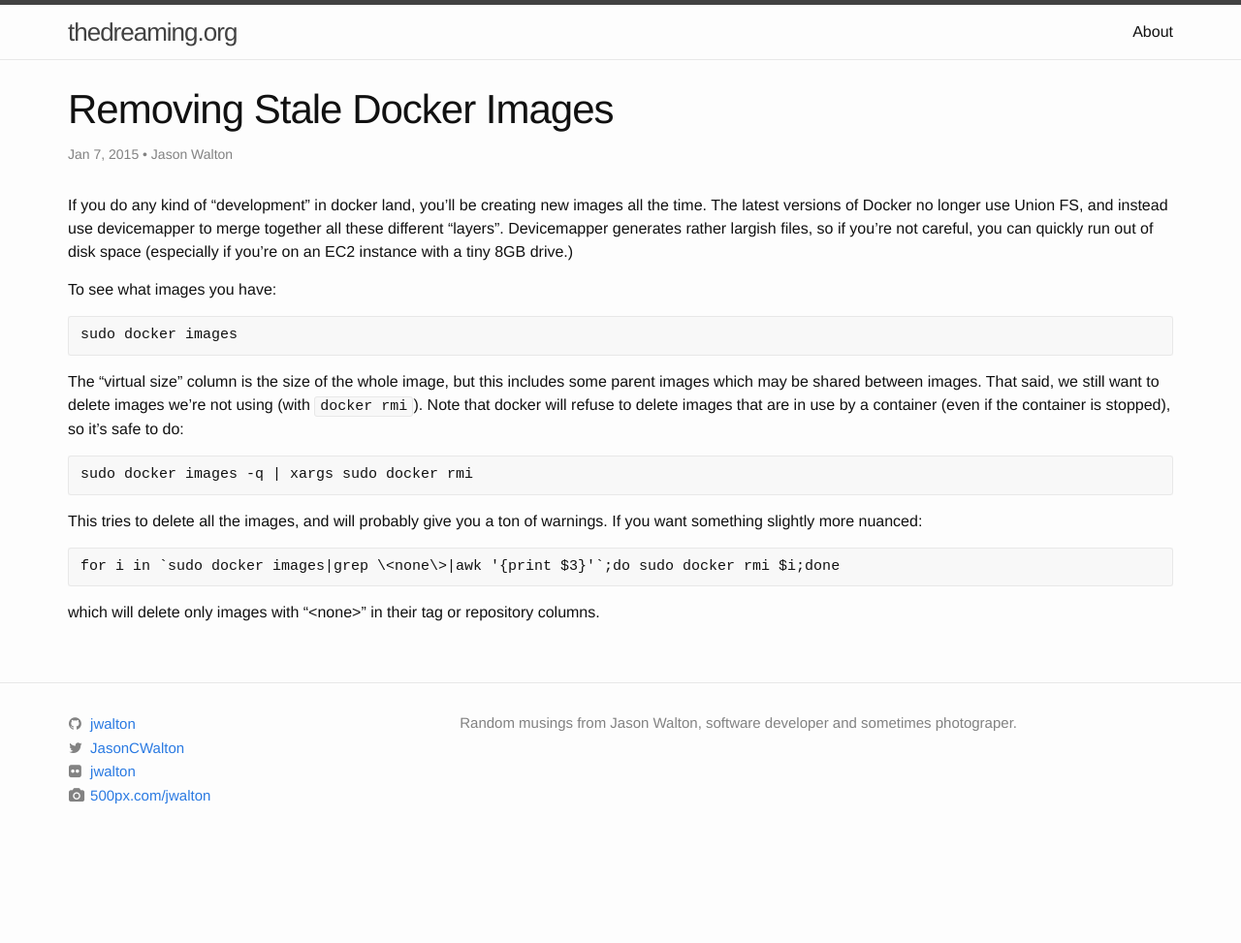
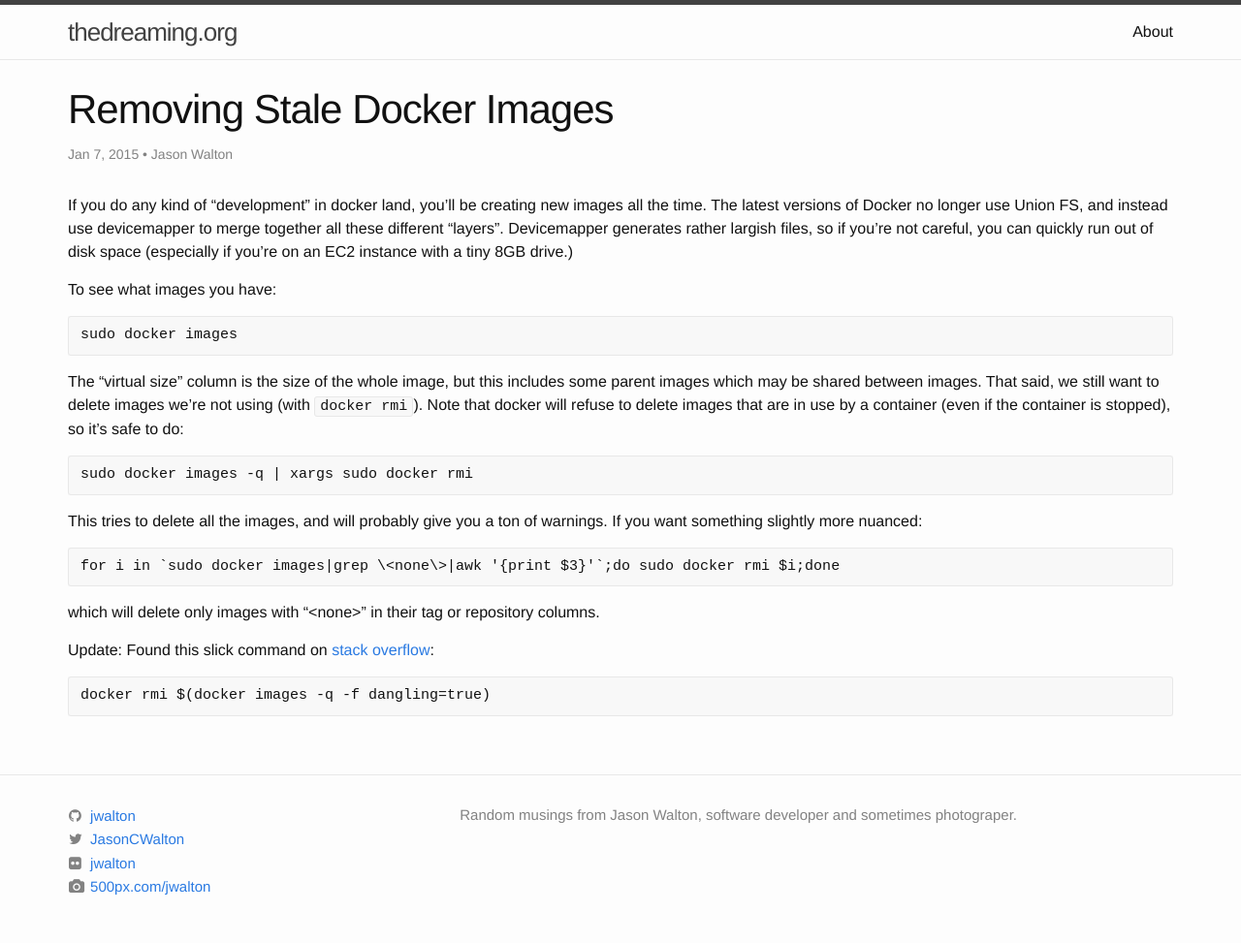
Before and after one commit to jwalton/thedreaming.org, a Jekyll site: the page built from _posts/2015-01-07-docker-disk-space.markdown, in a window 1280 px wide. Shown: the whole page at 97% size. Built offline with Jekyll 4.4.1, drawn with Linux system fonts in a browser that asks for light colours; comment, search, counter and statistics services are not loaded; before the commit the page ends 900 px from its top, so only the background shows below that.

Commit message:
Update _posts/2015-01-07-docker-disk-space.markdown

```diff
--- a/_posts/2015-01-07-docker-disk-space.markdown
+++ b/_posts/2015-01-07-docker-disk-space.markdown
@@ -19,3 +19,7 @@ This tries to delete all the images, and will probably give you a ton of warning
     for i in `sudo docker images|grep \<none\>|awk '{print $3}'`;do sudo docker rmi $i;done
 
 which will delete only images with "&lt;none&gt;" in their tag or repository columns.
+
+Update: Found this slick command on [stack overflow](http://stackoverflow.com/questions/28085067/docker-images-eats-up-lots-of-space?lq=1):
+
+    docker rmi $(docker images -q -f dangling=true)
```
